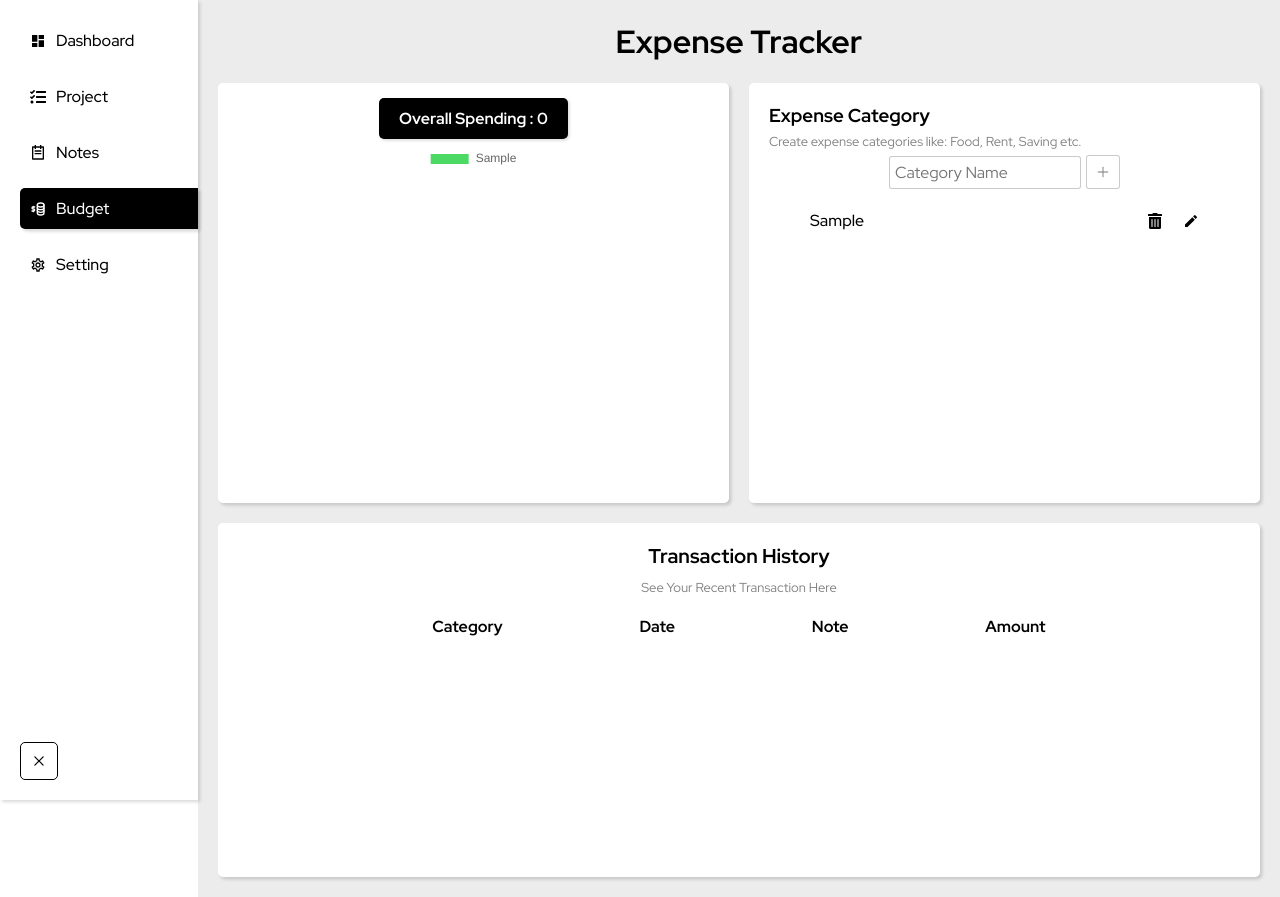
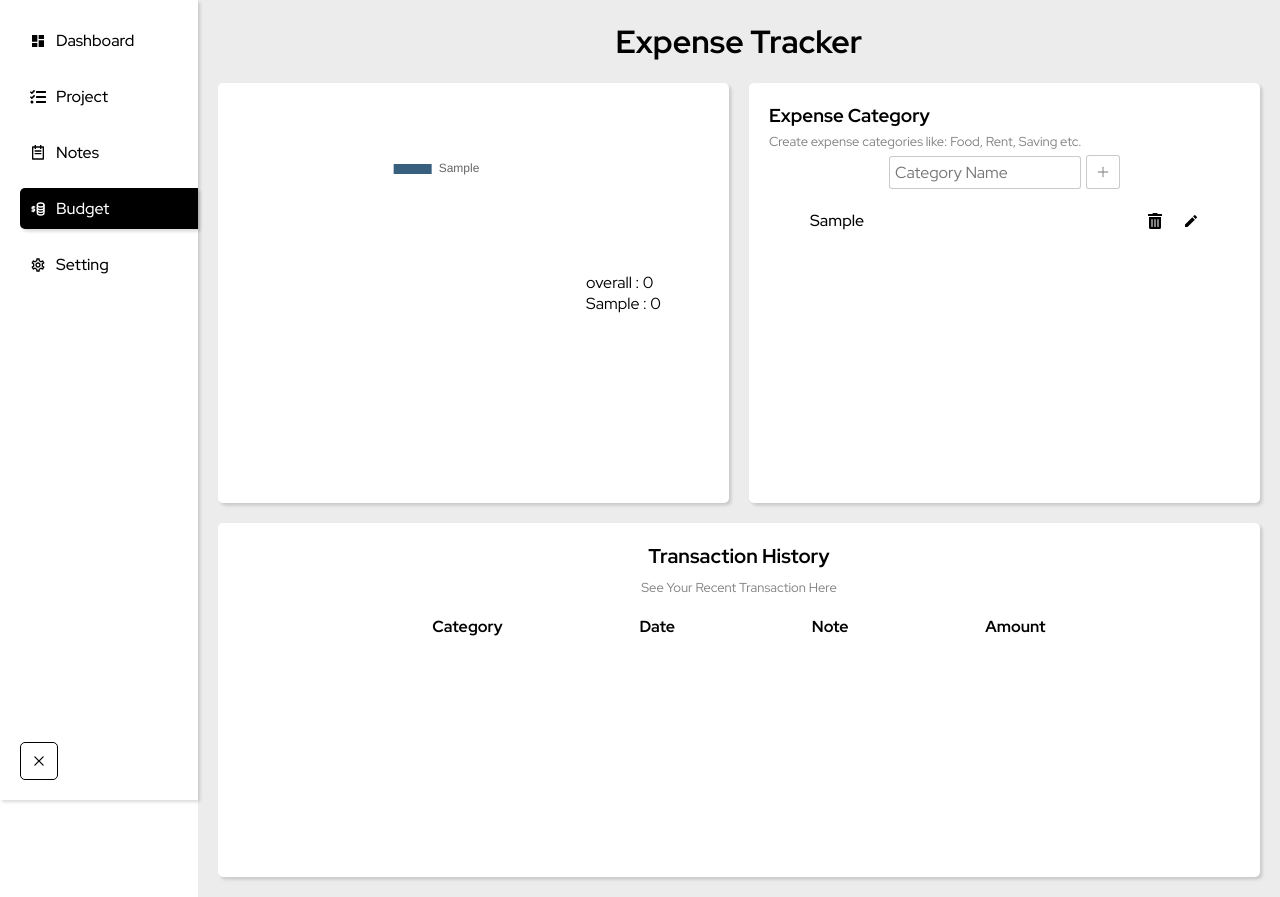
Before and after one commit to Kaka5hi/personal-planner, a React (Create React App) app: page /budget in a window 1280 px wide. Both pictures are taken after typing "Sample" into the empty fields and a click on the button 1102 px from the left and 172 px from the top of the page. Built offline with nearby package versions, Linux system fonts and the light colour scheme.

Commit message:
Update DonutChart.jsx

```diff
--- a/src/components/donut-chart/DonutChart.jsx
+++ b/src/components/donut-chart/DonutChart.jsx
@@ -39,12 +39,15 @@ const DonutChart = (props) => {
                 label: 'total expense',
                 data: dataValue,
                 backgroundColor: [
-                    '#4cd964',
-                    '#007aff',
-                    '#337ab7',
-                    '#292b2c',
-                    '#d35400',
-                    '#B4674D',
+                    '#395F7F',
+                    '#DF422A',
+                    '#852525',
+                    '#6328B1',
+                    '#30C0D0',
+                    '#29CE52',
+                    '#47A41C',
+                    '#7D3C0A',
+                    '#09181F',
                 ],
                 borderColor: [
                     'white',
@@ -55,11 +58,34 @@ const DonutChart = (props) => {
         ],
 
     }
+    // combining each label name and total in one object
+    const infoArray = (labelValues, dataValue) => {
+        let combinedArr = []
+        for (let i = 0; i < labelValues.length; i++) {
+            combinedArr.push({label: labelValues[i], amount: dataValue[i]})
+        }
+        return combinedArr;
+    }
+
+    const info = infoArray(labelValues, dataValue)
 
     return (
         <div className="donut_chart">
-            <Doughnut data={data} options={{layout:{padding:40}}} />
-            <span>overall spending : {total}</span>
+            <div className="main">
+                <Doughnut data={data} options={{ layout: { padding: 10 } }} />
+            </div>
+            <div className="donut_chart-info_container">
+                <p>overall : {total}</p>
+                <div className="inner">
+                    {
+                        info.map((item, index) => {
+                            return (
+                                <span key={index}>{item.label} : {item.amount}</span>
+                            )
+                        })
+                    }
+                </div>
+            </div>
         </div>
     )
 }
```
